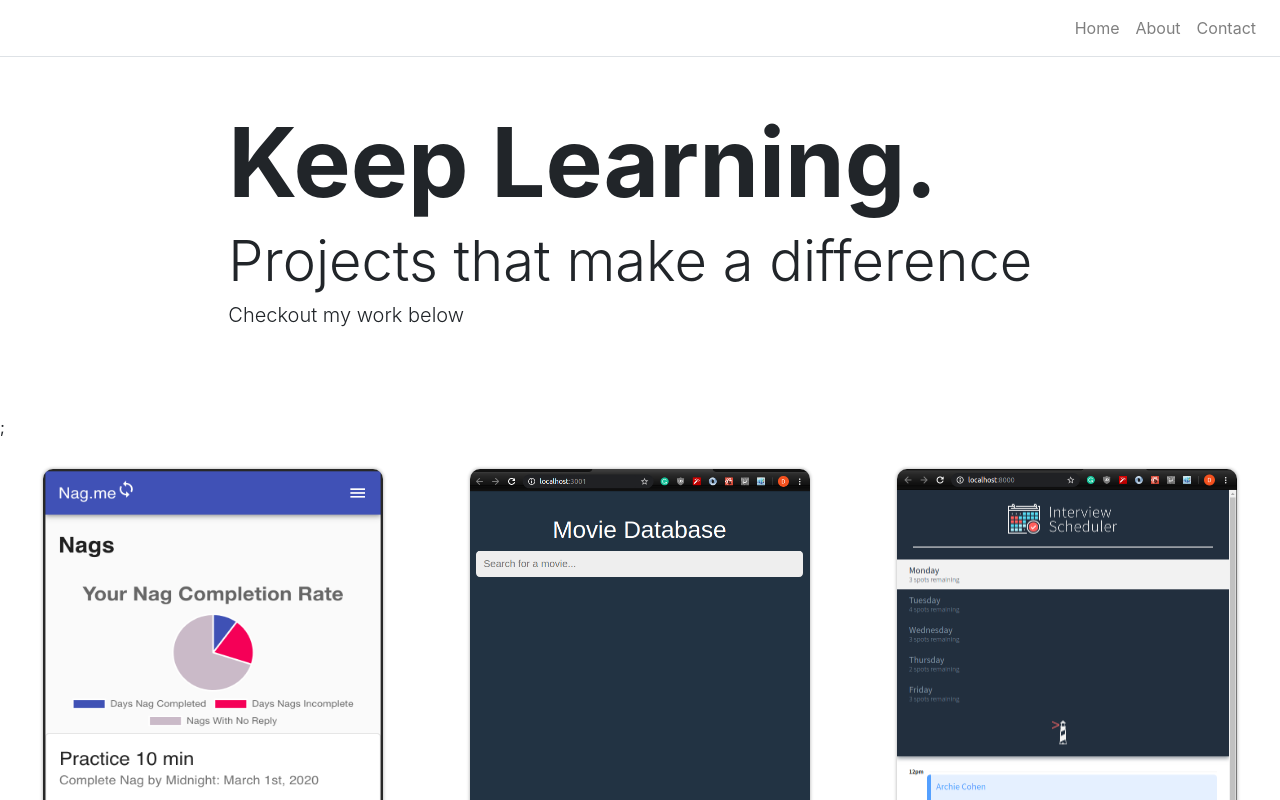
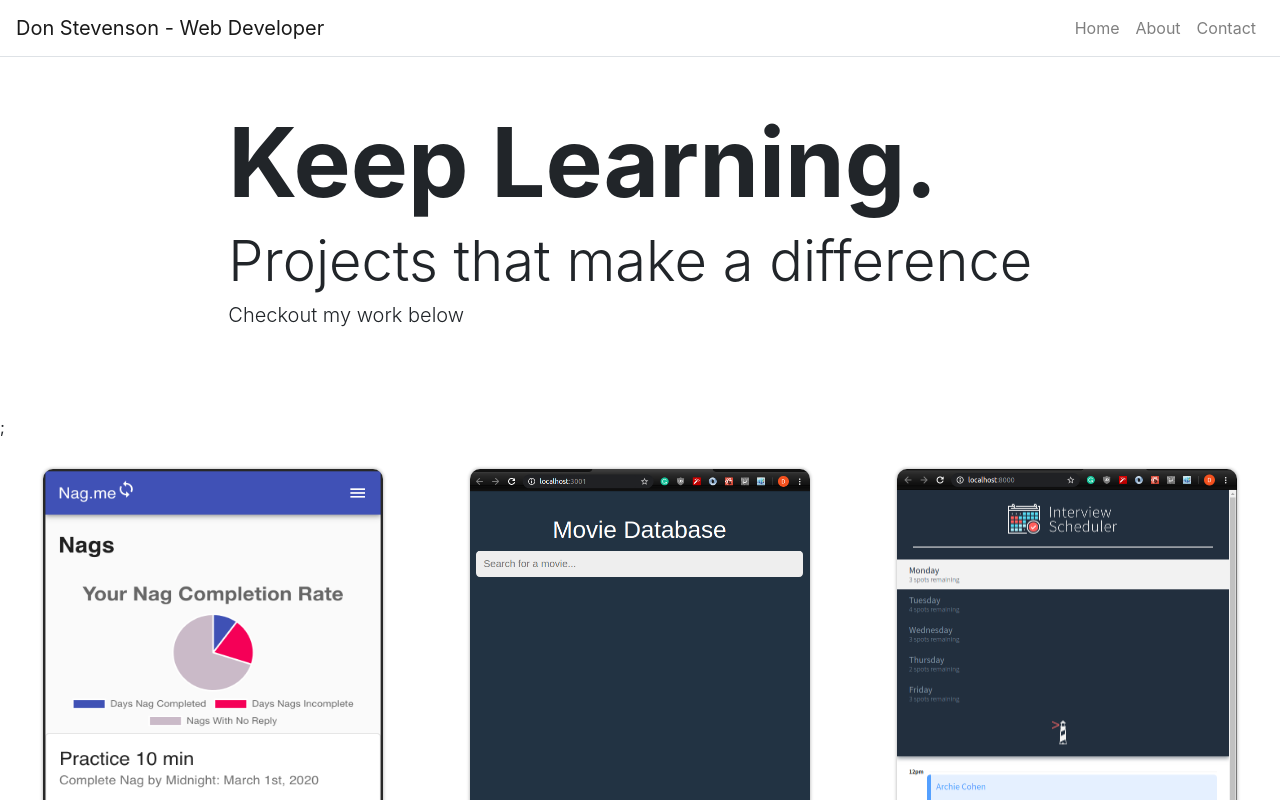
Before and after one commit to Don-Stevenson/personalWebsite, a React (Create React App) app: page / in a window 1280 px wide. Shown: the top 800 px of the page. Built offline with nearby package versions, Linux system fonts and the light colour scheme.

Commit message:
add Don Stevenson web dev to homepage

```diff
--- a/src/App.js
+++ b/src/App.js
@@ -23,6 +23,7 @@ const App = () => {
     <Router>
       <Container className="p-0" fluid={true}>
         <Navbar className="border-bottom" bg="transparent" expand="lg">
+        <Navbar.Brand>Don Stevenson - Web Developer</Navbar.Brand>
           <Navbar.Toggle className="border-0" aria-controls="navbar-toggle" />
           <Navbar.Collapse id="navbar-toggle">
             <Nav className="ml-auto">
```
